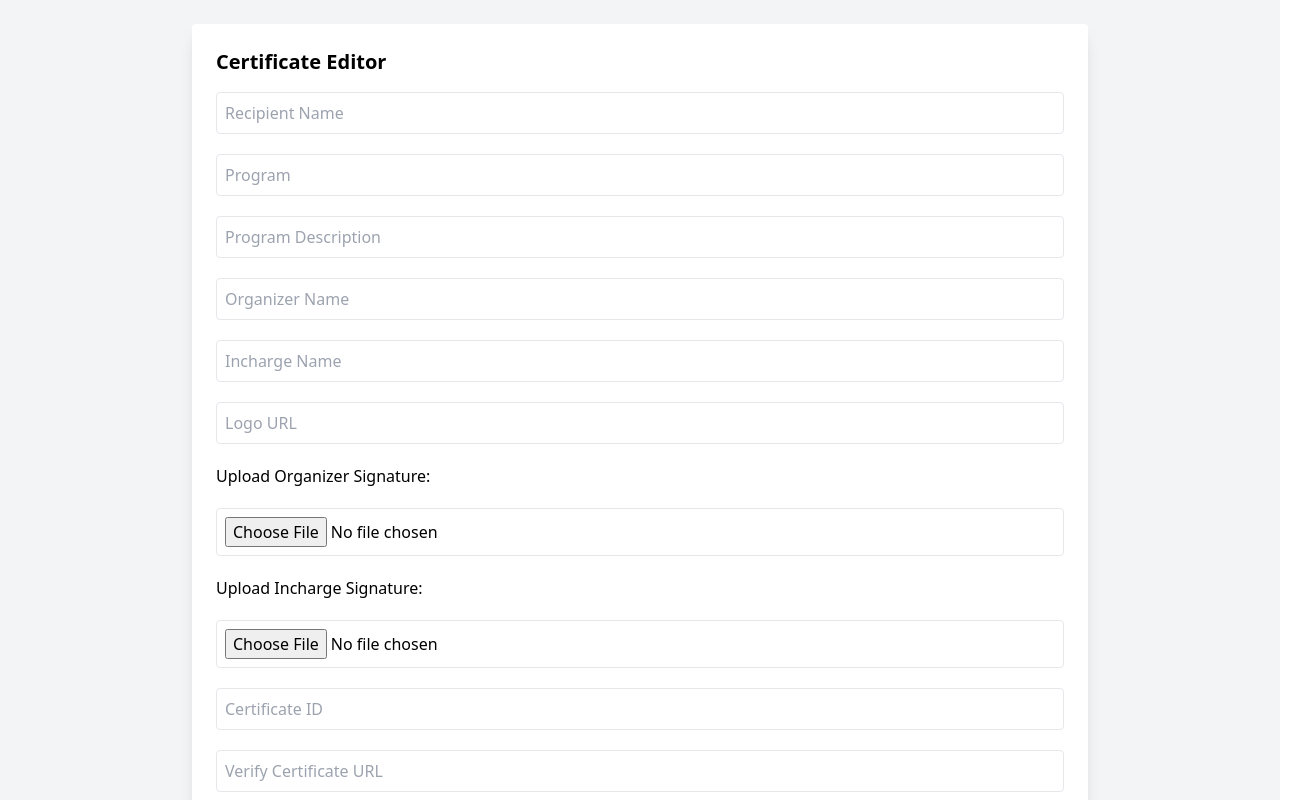
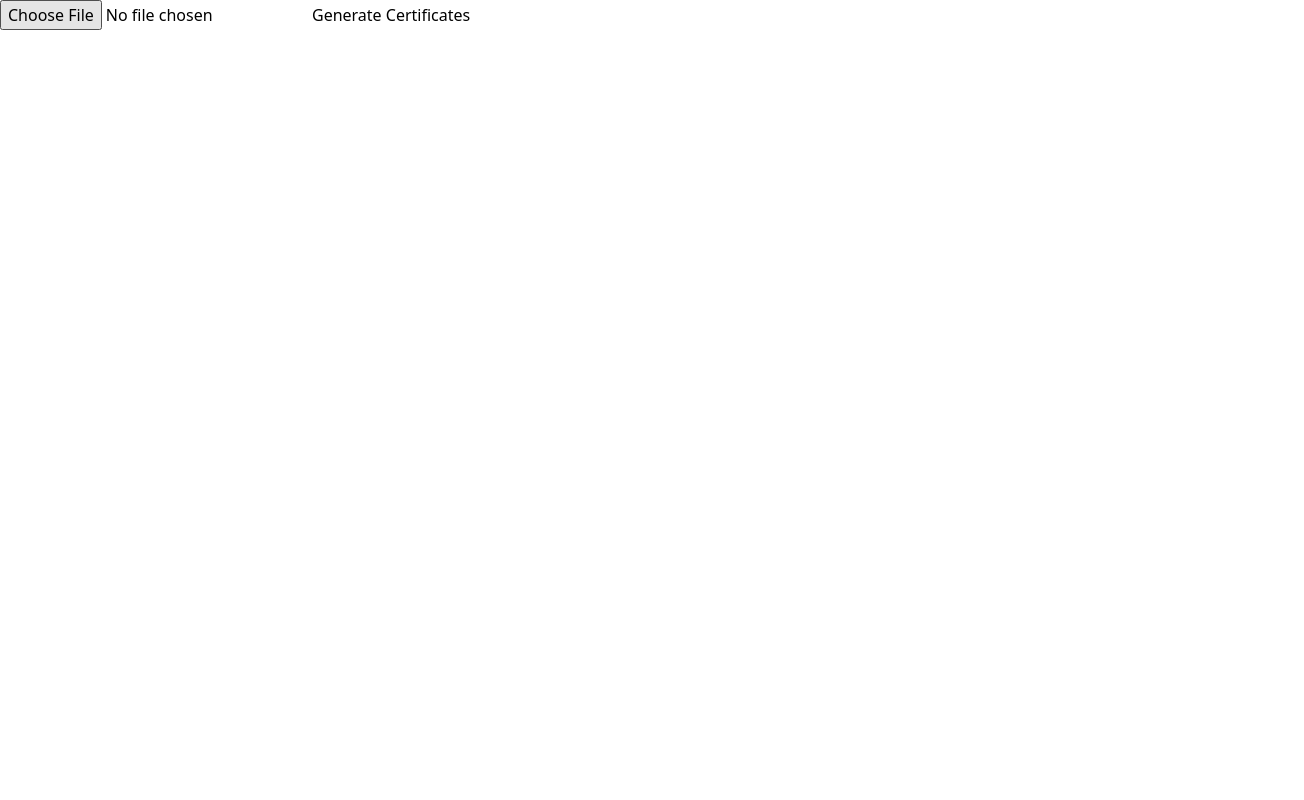
Before and after one commit to ATHARVA262005/GDG-On-Campus-Certificate-Maker, a React (Vite) app: page /bulk-certificate-generator in a window 1280 px wide. Shown: the top 800 px of the page, 1304 px wide, since content can reach past the window. Built offline with nearby package versions, Linux system fonts and the light colour scheme.

Commit message:
added vercel analytics

```diff
--- a/package.json
+++ b/package.json
@@ -12,6 +12,9 @@
   "dependencies": {
     "@react-pdf/pdfkit": "^3.1.10",
     "@react-pdf/renderer": "^3.4.4",
+    "@vercel/analytics": "^1.3.1",
+    "@vercel/speed-insights": "^1.0.12",
+    "exceljs": "^4.4.0",
     "file-saver": "^2.0.5",
     "html2canvas": "^1.4.1",
     "jspdf": "^2.5.1",
--- a/src/App.jsx
+++ b/src/App.jsx
@@ -1,12 +1,22 @@
-import React from 'react'
-import CertificateGenerator from './pages/CertificateGenerator'
+import React from 'react';
+import { BrowserRouter as Router, Route, Routes } from 'react-router-dom';
+import CertificateGenerator from './pages/CertificateGenerator';
+import BulkCertificateGenerator from './pages/BulkCertificateGenerator';
+import { Analytics } from "@vercel/analytics/react"
 
 function App() {
   return (
     <>
-    <CertificateGenerator/>
+    <Analytics/>
+    <Router>
+      <Routes>
+        <Route path="/" element={<CertificateGenerator />} />
+        <Route path="/certificate-generator" element={<CertificateGenerator />} />
+        <Route path="/bulk-certificate-generator" element={<BulkCertificateGenerator />} />
+      </Routes>
+    </Router>
     </>
-  )
+  );
 }
 
-export default App
+export default App;
--- /dev/null
+++ b/src/pages/BulkCertificateGenerator.jsx
@@ -0,0 +1,53 @@
+import React, { useState } from 'react';
+import CertificatePreview from '../components/CertificatePreview';
+import exceljs from 'exceljs';
+import jszip from 'jszip';
+
+const BulkCertificateGenerator = () => {
+  const [recipientData, setRecipientData] = useState([]);
+  const [excelFile, setExcelFile] = useState(null);
+  const [zipFile, setZipFile] = useState(null);
+
+  const handleExcelFileChange = (event) => {
+    setExcelFile(event.target.files[0]);
+  };
+
+  const handleGenerateCertificates = () => {
+    const workbook = new exceljs.Workbook();
+    workbook.xlsx.readFile(excelFile).then(() => {
+      const recipientNames = workbook.sheets['Sheet1'].getData().map((row) => row[0].value);
+      setRecipientData(recipientNames.map((name) => ({ name })));
+    });
+  };
+
+  const handleDownloadZip = () => {
+    const zip = new jszip();
+    recipientData.forEach((recipient) => {
+      const certificate = CertificatePreview({ data: recipient });
+      zip.file(`${recipient.name}_Certificate.pdf`, certificate);
+    });
+    zip.generateAsync({ type: 'blob' }).then((blob) => {
+      setZipFile(blob);
+    });
+  };
+
+  return (
+    <div>
+      <input type="file" accept=".xlsx" onChange={handleExcelFileChange} />
+      <button onClick={handleGenerateCertificates}>Generate Certificates</button>
+      {recipientData.length > 0 && (
+        <div>
+          <CertificatePreview data={recipientData[0]} />
+          <button onClick={handleDownloadZip}>Download Zip</button>
+        </div>
+      )}
+      {zipFile && (
+        <a href={URL.createObjectURL(zipFile)} download="certificates.zip">
+          Download Zip
+        </a>
+      )}
+    </div>
+  );
+};
+
+export default BulkCertificateGenerator;
```
Also changed, not shown: 1 other file (tests, documents, lock files or other folders).
